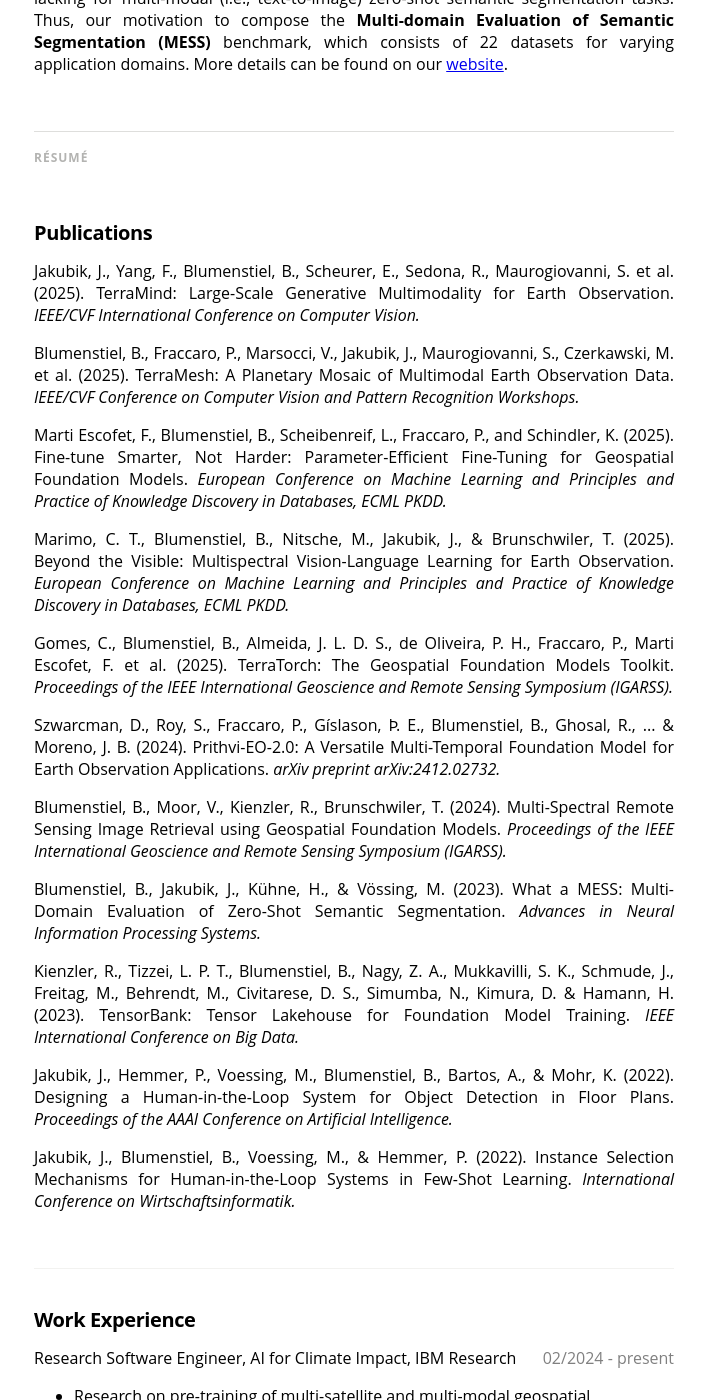
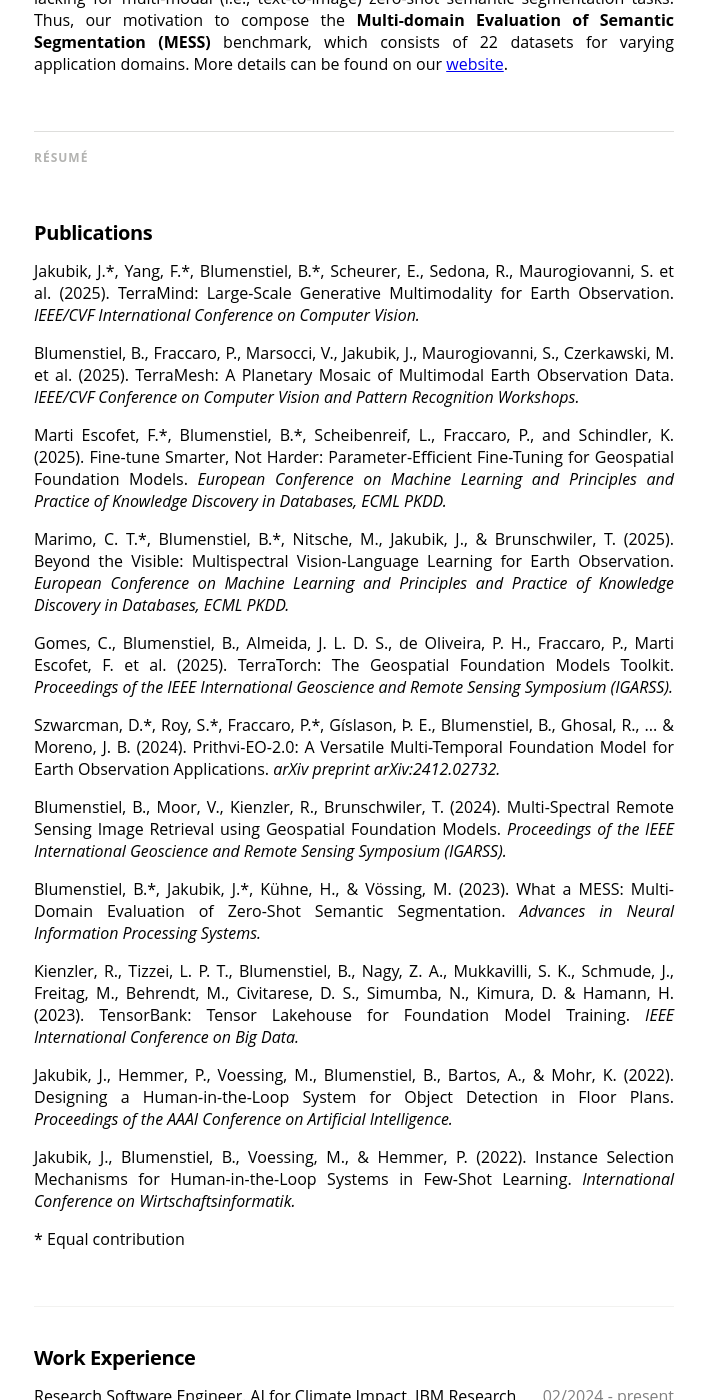
Before and after one commit to blumenstiel/blumenstiel.github.io, a Jekyll site: the page built from index.html, in a window 1280 px wide and 1400 px high, scrolled down 1662 px. Shown: the whole window, without its empty margins (286-992 px from the left). Built offline with Jekyll 4.4.1, drawn with Linux system fonts in a browser that asks for light colours; nearby versions of some CDN libraries; some web fonts are replaced; the list of posts is cut into pages by our own code.

Commit message:
Update website

```diff
--- a/_config.yml
+++ b/_config.yml
@@ -148,21 +148,21 @@ education:
       - Focus on digital services and business strategy
 
 publications:
-  - text: "Jakubik, J., Yang, F., Blumenstiel, B., Scheurer, E., Sedona, R., Maurogiovanni, S. et al. (2025). TerraMind: Large-Scale Generative Multimodality for Earth Observation. <i>IEEE/CVF International Conference on Computer Vision.</i>"
+  - text: "Jakubik, J.*, Yang, F.*, Blumenstiel, B.*, Scheurer, E., Sedona, R., Maurogiovanni, S. et al. (2025). TerraMind: Large-Scale Generative Multimodality for Earth Observation. <i>IEEE/CVF International Conference on Computer Vision.</i>"
     url: "https://arxiv.org/abs/2504.11171"
   - text: "Blumenstiel, B., Fraccaro, P., Marsocci, V., Jakubik, J., Maurogiovanni, S., Czerkawski, M. et al. (2025). TerraMesh: A Planetary Mosaic of Multimodal Earth Observation Data. <i>IEEE/CVF Conference on Computer Vision and Pattern Recognition Workshops.</i>"
     url: "https://arxiv.org/abs/2503.15969"
-  - text: "Marti Escofet, F., Blumenstiel, B., Scheibenreif, L., Fraccaro, P., and Schindler, K. (2025). Fine-tune Smarter, Not Harder: Parameter-Efficient Fine-Tuning for Geospatial Foundation Models. <i>European Conference on Machine Learning and Principles and Practice of Knowledge Discovery in Databases, ECML PKDD.</i>"
+  - text: "Marti Escofet, F.*, Blumenstiel, B.*, Scheibenreif, L., Fraccaro, P., and Schindler, K. (2025). Fine-tune Smarter, Not Harder: Parameter-Efficient Fine-Tuning for Geospatial Foundation Models. <i>European Conference on Machine Learning and Principles and Practice of Knowledge Discovery in Databases, ECML PKDD.</i>"
     url: "https://arxiv.org/abs/2504.17397"
-  - text: "Marimo, C. T., Blumenstiel, B., Nitsche, M., Jakubik, J., & Brunschwiler, T. (2025). Beyond the Visible: Multispectral Vision-Language Learning for Earth Observation. <i>European Conference on Machine Learning and Principles and Practice of Knowledge Discovery in Databases, ECML PKDD.</i>"
+  - text: "Marimo, C. T.*, Blumenstiel, B.*, Nitsche, M., Jakubik, J., & Brunschwiler, T. (2025). Beyond the Visible: Multispectral Vision-Language Learning for Earth Observation. <i>European Conference on Machine Learning and Principles and Practice of Knowledge Discovery in Databases, ECML PKDD.</i>"
     url: "https://arxiv.org/abs/2503.15969"
   - text: "Gomes, C., Blumenstiel, B., Almeida, J. L. D. S., de Oliveira, P. H., Fraccaro, P., Marti Escofet, F. et al. (2025). TerraTorch: The Geospatial Foundation Models Toolkit. <i>Proceedings of the IEEE International Geoscience and Remote Sensing Symposium (IGARSS).</i>"
     url: "https://arxiv.org/abs/2503.20563"
-  - text: "Szwarcman, D., Roy, S., Fraccaro, P., Gíslason, Þ. E., Blumenstiel, B., Ghosal, R., ... & Moreno, J. B. (2024). Prithvi-EO-2.0: A Versatile Multi-Temporal Foundation Model for Earth Observation Applications. <i>arXiv preprint arXiv:2412.02732.</i>"
+  - text: "Szwarcman, D.*, Roy, S.*, Fraccaro, P.*, Gíslason, Þ. E., Blumenstiel, B., Ghosal, R., ... & Moreno, J. B. (2024). Prithvi-EO-2.0: A Versatile Multi-Temporal Foundation Model for Earth Observation Applications. <i>arXiv preprint arXiv:2412.02732.</i>"
     url: "https://arxiv.org/abs/2412.02732"
   - text: "Blumenstiel, B., Moor, V., Kienzler, R., Brunschwiler, T. (2024). Multi-Spectral Remote Sensing Image Retrieval using Geospatial Foundation Models. <i>Proceedings of the IEEE International Geoscience and Remote Sensing Symposium (IGARSS).</i>"
     url: "https://arxiv.org/abs/2403.02059"
-  - text: "Blumenstiel, B., Jakubik, J., Kühne, H., & Vössing, M. (2023). What a MESS: Multi-Domain Evaluation of Zero-Shot Semantic Segmentation. <i>Advances in Neural Information Processing Systems.</i>"
+  - text: "Blumenstiel, B.*, Jakubik, J.*, Kühne, H., & Vössing, M. (2023). What a MESS: Multi-Domain Evaluation of Zero-Shot Semantic Segmentation. <i>Advances in Neural Information Processing Systems.</i>"
     url: "https://arxiv.org/abs/2306.15521"
   - text: "Kienzler, R., Tizzei, L. P. T., Blumenstiel, B., Nagy, Z. A., Mukkavilli, S. K., Schmude, J., Freitag, M., Behrendt, M., Civitarese, D. S., Simumba, N., Kimura, D.  & Hamann, H. (2023). TensorBank: Tensor Lakehouse for Foundation Model Training. <i>IEEE International Conference on Big Data.</i>"
     url: "https://arxiv.org/abs/2309.02094"
--- a/index.html
+++ b/index.html
@@ -73,6 +73,7 @@ layout: default
                     <p align="justify"><a href="{{ publication.url | prepend: site.baseurl }}" itemprop="url"  style="color:black; text-decoration:none">{{ publication.text }}</a></p>
                 </div>
               {% endfor %}
+              <p>* Equal contribution</p>
           </section>
 
       </div>
```
